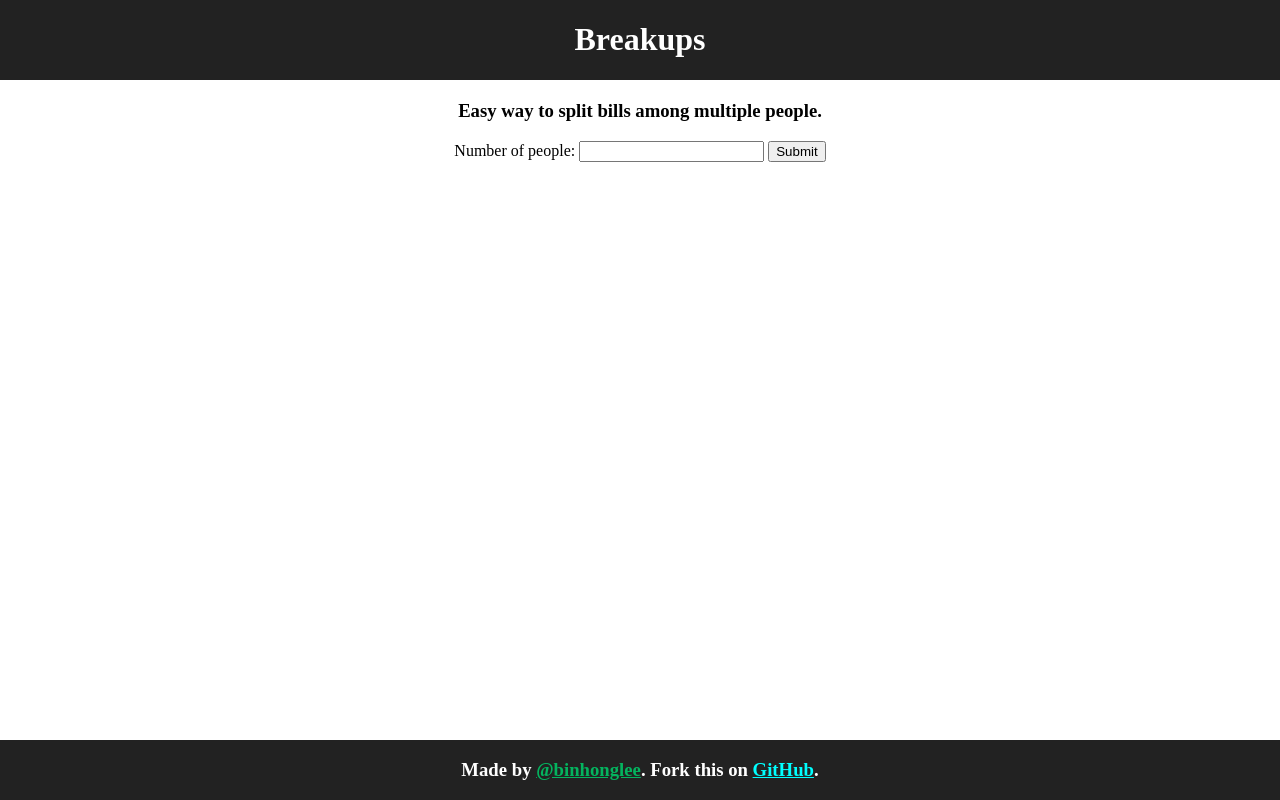
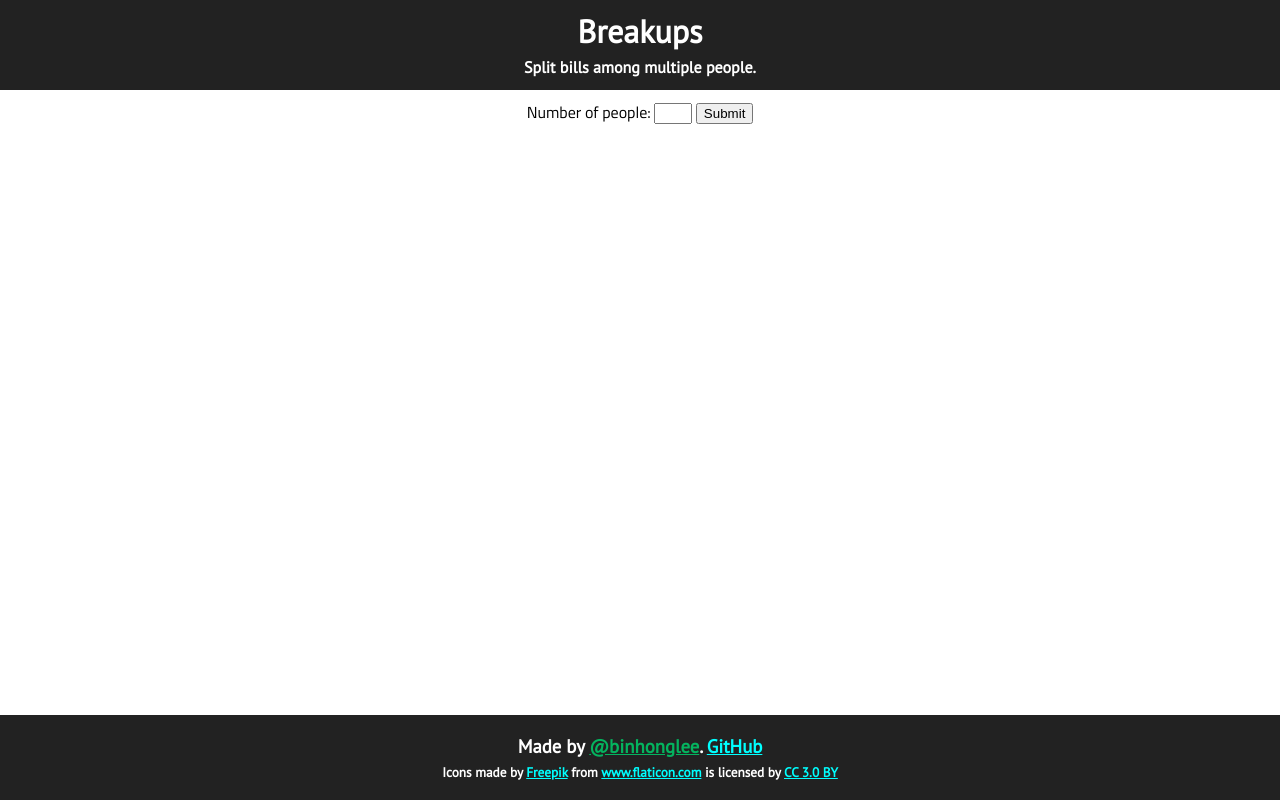
Before and after one commit to binhonglee/breakups-webapp, a React (Create React App) app: page / in a window 1280 px wide. Built offline with nearby package versions, Linux system fonts and the light colour scheme.

Commit message:
Updated some fonts and formatting. Also added an icon.

```diff
--- a/public/index.html
+++ b/public/index.html
@@ -1,15 +1,17 @@
 <!DOCTYPE html>
 <html lang="en">
   <head>
+    <link href="https://fonts.googleapis.com/css?family=PT+Sans" rel="stylesheet">
     <meta charset="utf-8">
     <meta name="viewport" content="width=device-width, initial-scale=1, shrink-to-fit=no">
     <meta name="theme-color" content="#000000">
     <link rel="manifest" href="%PUBLIC_URL%/manifest.json">
-    <link rel="shortcut icon" href="%PUBLIC_URL%/favicon.ico">
+    <link rel="shortcut icon" href="%PUBLIC_URL%/favicon.png">
     <title>Breakups</title>
   </head>
-  <header style="position: fixed; width: 100%; text-align: center; background-color: #222; height: 80px; left: 0px; top: 0px; right: 0px; color: white;">
-    <h1>Breakups</h1>
+  <header style="position: fixed; width: 100%; text-align: center; background-color: #222; height: 90px; left: 0px; top: 0px; right: 0px; color: white;">
+    <h1 style="-webkit-margin-before: 10px; -webkit-margin-after: 0px; font-family: 'PT Sans'">Breakups</h1>
+    <h4 style="-webkit-margin-before: 5px; font-family: 'PT Sans'">Split bills among multiple people.</h3>
   </header>
   <body>
     <noscript>
@@ -17,7 +19,8 @@
     </noscript>
     <div id="root"></div>
   </body>
-  <footer style="position: fixed; bottom: 0px; left: 0px; text-align: center; width:100%; background-color: #222; height: 60px; color: white;">
-    <h3>Made by <a href="https://binhonglee.github.io/" style="color:#04B45F">@binhonglee</a>. Fork this on <a href="https://github.com/binhonglee/breakups-webapp" style="color:cyan">GitHub</a>.</h5>
+  <footer style="position: fixed; bottom: 0px; left: 0px; text-align: center; width:100%; background-color: #222; height: 85px; color: white;">
+    <h3 style="-webkit-margin-after: 0px; font-family: 'PT Sans'">Made by <a href="https://binhonglee.github.io/" style="color:#04B45F">@binhonglee</a>. <a href="https://github.com/binhonglee/breakups-webapp" style="color:cyan">GitHub</a></h3>
+    <h5 style="-webkit-margin-before: 5px; font-family: 'PT Sans'">Icons made by <a href="http://www.freepik.com" title="Freepik"  style="color:cyan">Freepik</a> from <a href="https://www.flaticon.com/" title="Flaticon" style="color:cyan">www.flaticon.com</a> is licensed by <a href="http://creativecommons.org/licenses/by/3.0/" title="Creative Commons BY 3.0" target="_blank" style="color:cyan">CC 3.0 BY</a></h5>
   </footer>
 </html>
--- a/src/App.css
+++ b/src/App.css
@@ -1,9 +1,13 @@
+@import url('https://fonts.googleapis.com/css?family=Titillium+Web');
+
 .App {
+    font-family: 'Titillium Web';
     margin-top: 100px;
     text-align: center;
 }
 
 .Forms {
+    font-family: 'Titillium Web';
     align-content: center;
     align-items: center;
     align-self: center;
@@ -11,11 +15,11 @@
 }
 
 .Peoples {
-    max-width: 250px;
-    line-height: 1.8em;
+    max-width: 180px;
+    line-height: 1.4em;
     margin: 0 auto;
 }
 
 .PaymentChain {
-    margin-bottom: 130px;
+    margin-bottom: 80px;
 }
--- a/src/App.js
+++ b/src/App.js
@@ -17,16 +17,15 @@ class App extends Component {
   render() {
     return (
       <div className="App">
-        <h3>Easy way to split bills among multiple people.</h3>
         <div className="Forms">
-          <form className="Main-form" onSubmit={this.populatePeople.bind(this)}>
-            Number of people: <input type="text" ref="noOfPeople"/> <input type="submit" value="Submit" />
+          <form className="Main-form" onSubmit={this.populatePeople.bind(this)} style={{height: '30px'}}>
+            Number of people: <input type="text" ref="noOfPeople" style={{width: 30}}/> <input type="submit" value="Submit"/>
           </form>
-          <br/>
           <div className="Peoples">
             {this.state.peoples}
           </div>
         </div>
+        <br/>
         {this.state.actionButtons}
         <PaymentChain className="PaymentChain" paymentChain={this.state.paymentChain} />
       </div>
--- a/src/Components/People.js
+++ b/src/Components/People.js
@@ -3,21 +3,17 @@ import React, { Component } from 'react';
 class People extends Component {
     constructor() {
         super();
-        this.state = {
-            space: `\t`
-        }
     }
 
     render() {
         return (
             <div className="People">
-                Person {this.props.people}<br/>
+                <p style={{'line-height': '0.5em'}}>Person {this.props.people} <br/></p>
                 <form style={{textAlign:'left'}}>
-                    Name:{this.state.space}<input type = "text" ref="name" onBlur={this.updateProps.bind(this)} style={{float:'right'}}/><br/>
-                    Email:{this.state.space}<input type = "text" ref="email" onBlur={this.updateProps.bind(this)} style={{float:'right'}}/><br/>
-                    Amount:{this.state.space}<input type = "text" ref="amount" onBlur={this.updateProps.bind(this)} style={{float:'right'}}/><br/>
+                    Name: <input type = "text" ref="name" onBlur={this.updateProps.bind(this)} style={{float:'right', width: 100}}/><br/>
+                    Email: <input type = "text" ref="email" onBlur={this.updateProps.bind(this)} style={{float:'right', width: 100}}/><br/>
+                    Amount: <input type = "text" ref="amount" onBlur={this.updateProps.bind(this)} style={{float:'right', width: 100}}/><br/>
                 </form>
-                <br/>
             </div>
         );
     }
```
Also changed, not shown: public/favicon.png (added).
